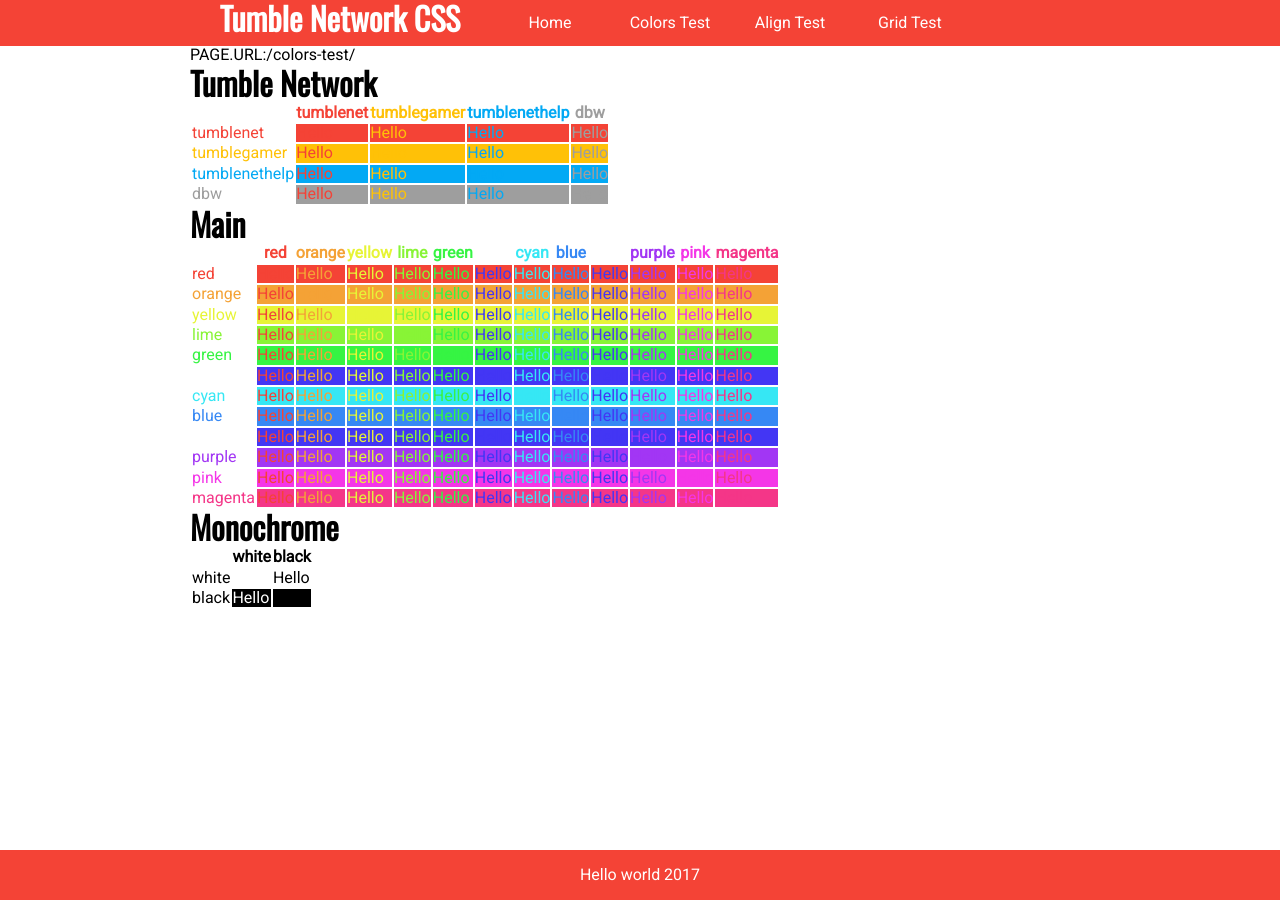
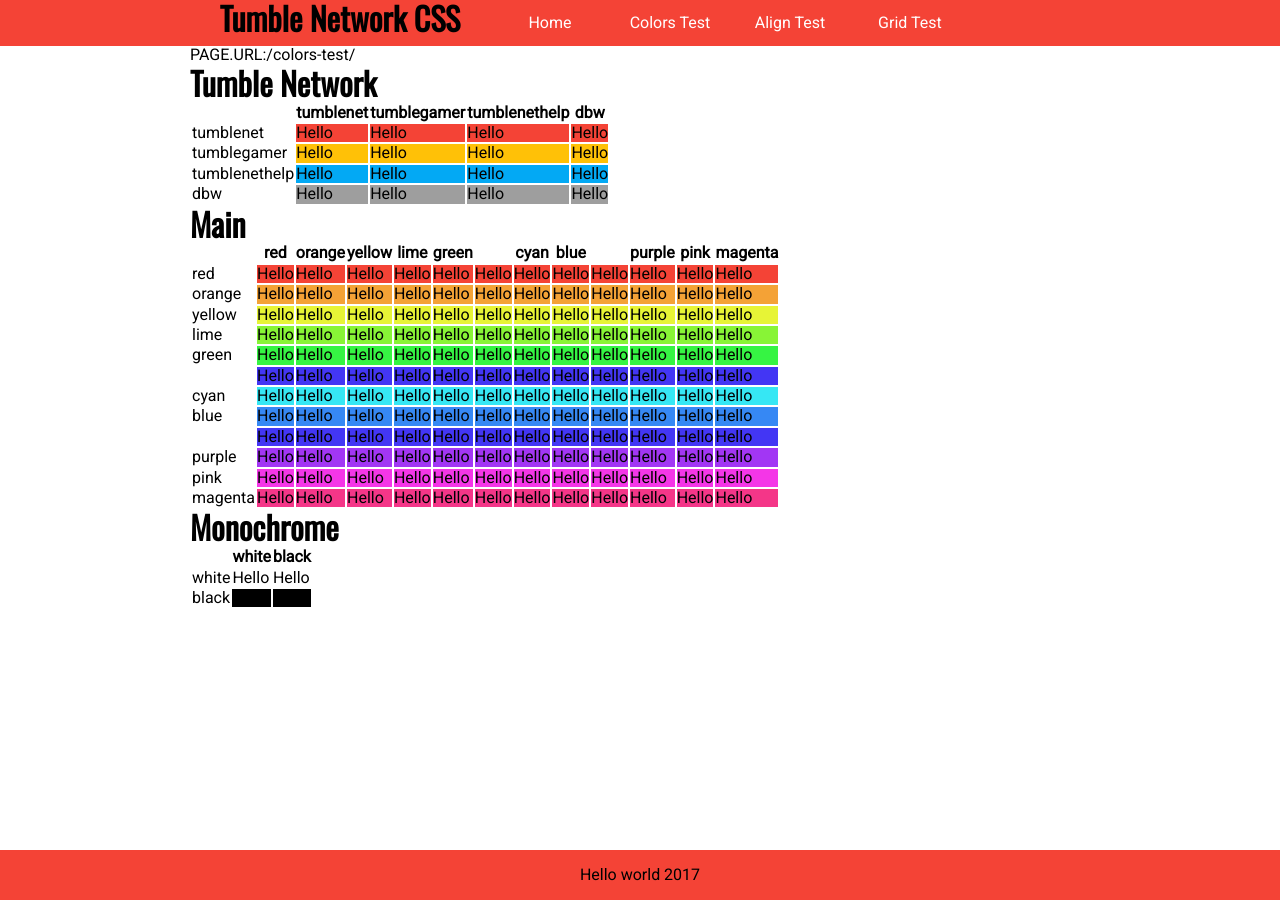
Before and after one commit to tumblenet/tumblenet-css, a Jekyll site: the page built from colors-test.html, in a window 1280 px wide. Built offline with Jekyll 4.4.1, drawn with Linux system fonts in a browser that asks for light colours.

Commit message:
Update tumblenet.min.html

```diff
--- a/css/tumblenet.min.html
+++ b/css/tumblenet.min.html
@@ -141,10 +144,14 @@
  .tn-element-color-onhover-{{ color.name }}:hover {
  background-color: {{ color.value }};
  }
+
+
+
  {% endfor %}
 
-
-{% for color in colorG.colors %}
+/*-ELEMENT COLORING*/
+{% for color in colorG.colors %}#
+/*{{ color.name }}*/
  .tn-text-color-{{ color.name }} {
  color: {{ color.value }};
  }
```
Also changed, not shown: other parts of css/tumblenet.min.html (+3 -0 lines).
